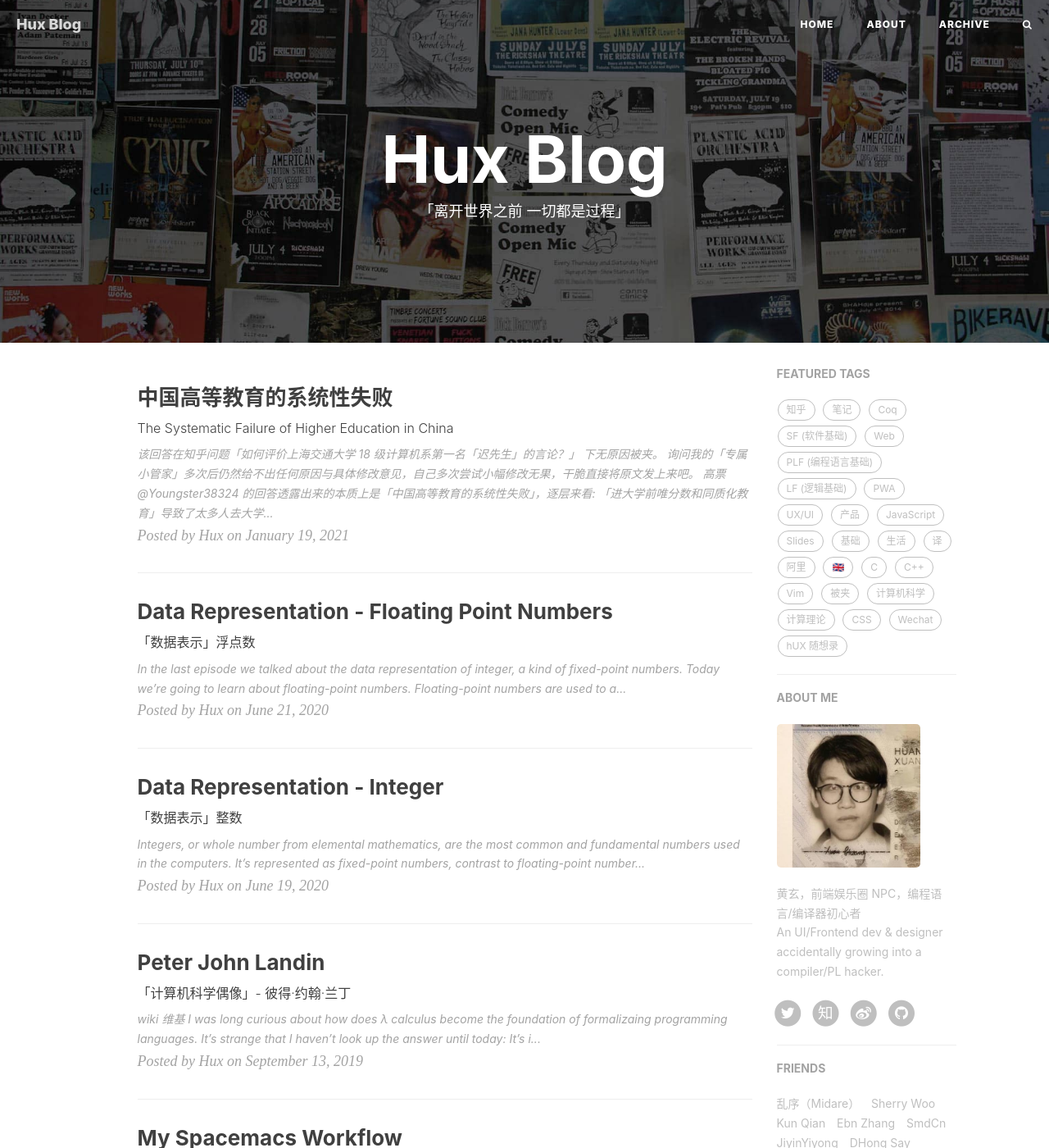
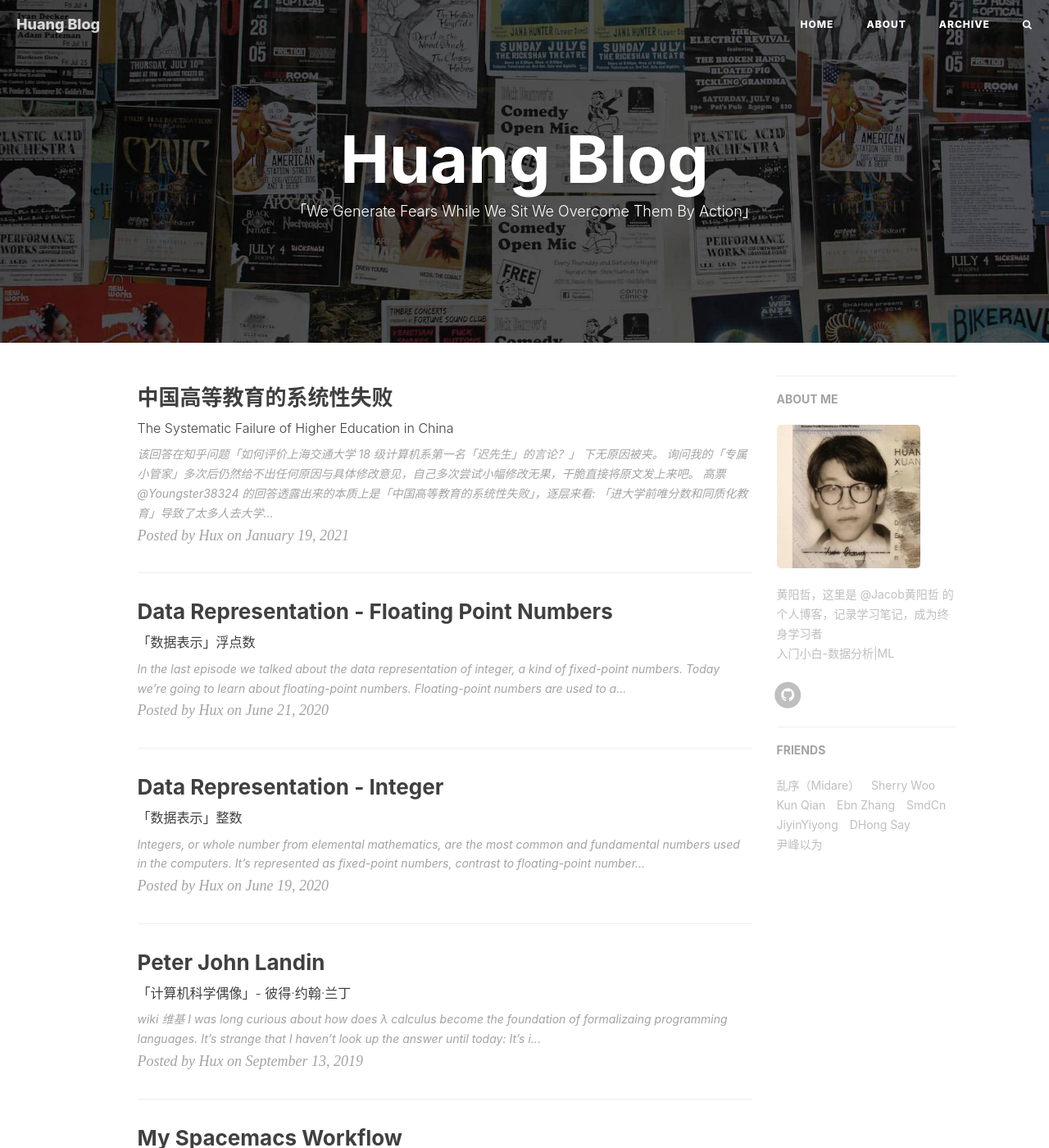
Before and after one commit to JacobHuangCHINA/jacobhuangchina.github.io, a Jekyll site: the page built from index.html, in a window 1280 px wide and 1400 px high. Shown: the whole window at 82% size. Built offline with Jekyll 4.4.1, drawn with Linux system fonts in a browser that asks for light colours; nearby versions of some CDN libraries; the list of posts is cut into pages by our own code; comment, search, counter and statistics services are not loaded; some of the changed text lies outside the part shown.

Commit message:
edit config-about-index
主要修改了config, about 和index 文件

```diff
--- a/_config.yml
+++ b/_config.yml
@@ -1,11 +1,11 @@
 # Site settings
-title: Hux Blog
-SEOTitle: 黄玄的博客 | Hux Blog
+title: Huang Blog
+SEOTitle: 黄阳哲的博客 | Huang Blog
 header-img: img/home-bg.jpg
-email: huxpro@gmail.com
-description: "关于程序与设计、黑客与画家 | 黄玄，Web & Mobile Lover，Software Engineer，UX Designer | 这里是 @Hux黄玄 的个人博客，与你一起发现更大的世界。"
-keyword: "黄玄, Hux黄玄, Hux, 鬼栈, huxpro, @huxpro, 黄玄的博客, Hux Blog, 博客, 个人网站, 互联网, Web, JavaScript, 前端, 设计"
-url: "https://huangxuan.me"              # your host, for absolute URL
+email: jacobhuang660@163.com
+description: "关于数据分析与ML、Trainer&Cook | 黄阳哲，入门小白-数据分析|ML | 这里是 @Jacob黄阳哲 的个人博客，记录学习点滴，成为终身学习者"
+keyword: "黄阳哲,  黄阳哲的博客, Huang Blog, 博客, 个人网站, 互联网, Web, 数据分析，机器学习，数据挖掘"
+url: "https://jacobhuangchina.github.io/"              # your host, for absolute URL
 baseurl: ""                             # for example, '/blog' if your blog hosted on 'host/blog'
 
 # Publish posts or collection documents with a future date.
@@ -13,10 +13,10 @@ future: true
 
 # SNS settings
 RSS: false
-weibo_username:     huxpro
-zhihu_username:     huxpro
-github_username:    huxpro
-twitter_username:   huxpro
+weibo_username:
+zhihu_username:
+github_username:    jacobhuangchina
+twitter_username:
 #facebook_username:  huxpro
 #linkedin_username:  firstname-lastname-idxxxx
 
@@ -59,7 +59,7 @@ kramdown:
 
 
 # Disqus settings
-disqus_username: hux
+disqus_username: jacobhuangchina
 
 # Netease settings
 netease_comment: false
@@ -71,20 +71,20 @@ netease_comment: false
 # ba_track_id: [your track id]
 
 # Google Analytics
-ga_track_id: 'UA-49627206-1'            # Format: UA-xxxxxx-xx
-ga_domain: huangxuan.me
+# ga_track_id: 'UA-49627206-1'            # Format: UA-xxxxxx-xx
+# ga_domain: huangxuan.me
 
 
 
 # Sidebar settings
 sidebar: true                           # whether or not using Sidebar.
-sidebar-about-description: "黄玄，前端娱乐圈 NPC，编程语言/编译器初心者 <br> An UI/Frontend dev & designer accidentally growing into a compiler/PL hacker."
+sidebar-about-description: "黄阳哲，这里是 @Jacob黄阳哲 的个人博客，记录学习笔记，成为终身学习者 <br> 入门小白-数据分析|ML  "
 sidebar-avatar: /img/avatar-hux-ny.jpg      # use absolute URL, seeing it's used in both `/` and `/about/`
 
 
 
 # Featured Tags
-featured-tags: true                     # whether or not using Feature-Tags
+featured-tags: false                     # whether or not using Feature-Tags
 featured-condition-size: 1              # A tag will be featured if the size of it is more than this condition value
 
 
--- a/about.html
+++ b/about.html
@@ -1,7 +1,7 @@
 ---
 layout: page
 title: "About"
-description: "《你是我的梦想》"
+description: "《终身学习者》"
 header-img: "img/about-bg.jpg"
 multilingual: true
 ---
--- a/index.html
+++ b/index.html
@@ -1,6 +1,6 @@
 ---
 layout: page
-description: "「离开世界之前 一切都是过程」"
+description: "「We Generate Fears While We Sit We Overcome Them By Action」"
 ---
 
 {% for post in paginator.posts %}
```
